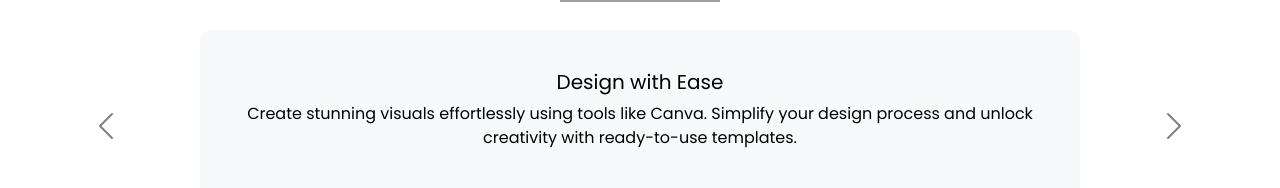
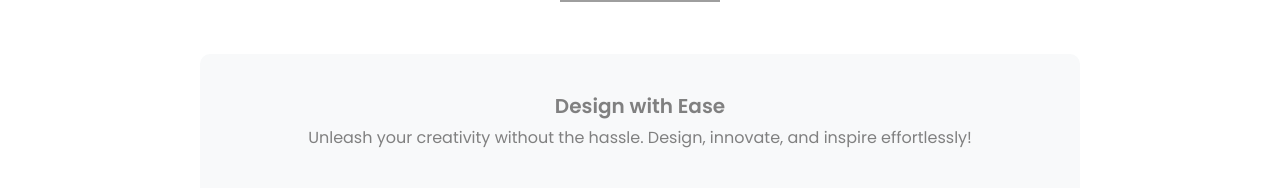
Before and after one commit to renaldimohamad/knowledge-test, a React (Vite) app: page / in a window 1280 px wide. Shown: the part 764-952 px from the top of the page. Built offline with nearby package versions, Linux system fonts and the light colour scheme; no server answers; grey boxes are pictures that could not be loaded.

Commit message:
fix bug onboarding pages

```diff
--- a/src/components/home/index.css
+++ b/src/components/home/index.css
@@ -29,6 +29,11 @@
     .text-responsive p {
        font-size: 0.9rem;
     }
+
+    .card-content {
+      display: none;
+    }
+
  }
 
  @media (max-width: 576px) {
--- a/src/components/home/index.tsx
+++ b/src/components/home/index.tsx
@@ -1,4 +1,4 @@
-import {Carousel, Container} from "react-bootstrap"
+import {Carousel, Collapse, Container} from "react-bootstrap"
 import "./index.css"
 import useStore from "../../stores/hook"
 import {Navigate} from "react-router-dom"
@@ -49,7 +49,7 @@ const Index = () => {
          alt: "Third slide",
          title: "Streamline Your Teamwork",
          content:
-            "Easily organize tasks, share updates, and collaborate with your team in one place. Boost productivity with real-time tracking and seamless integration.",
+            "Stay on track, meet deadlines, and achieve more together—because teamwork makes the dream work!",
       },
       {
          id: 2,
@@ -57,7 +57,7 @@ const Index = () => {
          alt: "Third slide",
          title: "Design with Ease",
          content:
-            "Create stunning visuals effortlessly using tools like Canva. Simplify your design process and unlock creativity with ready-to-use templates.",
+            "Unleash your creativity without the hassle. Design, innovate, and inspire effortlessly!",
       },
       {
          id: 3,
@@ -65,7 +65,7 @@ const Index = () => {
          alt: "Third slide",
          title: "  Elevate Your Workflow",
          content:
-            "Enhance your brand’s visibility and engage with your audience through Glossier’s innovative tools. Build trust, connect, and grow.",
+            "Boost your brand and connect like never before. Take your projects to the next level with innovative tools.",
       },
       {
          id: 4,
@@ -73,7 +73,7 @@ const Index = () => {
          alt: "Third slide",
          title: "Collaborate with your team",
          content:
-            "Combine powerful tools like Slack and Jira to achieve new heights in efficiency. Simplify project management and stay on top of deadlines.",
+            "Work smarter, not harder. Sync with your team and hit every milestone with ease",
       },
    ]
 
@@ -119,10 +119,13 @@ const Index = () => {
                      )
                   })}
                </div>
-
-               <Carousel data-bs-theme="dark" interval={3000}>
+               <div className="card-content">
+                  <Carousel interval={3000}>
                      {cardContent.map((card, index) => (
-                     <Carousel.Item key={index} style={{position: "relative"}}>
+                        <Carousel.Item
+                           key={index}
+                           style={{position: "relative"}}
+                        >
                            <Carousel.Caption
                               style={{
                                  position: "absolute",
@@ -130,13 +133,27 @@ const Index = () => {
                               }}
                            >
                               <div className="d-flex flex-column justify-content-center align-items-center ">
-                              <h5>{card.title}</h5>
-                              <p>{card.content}</p>
+                                 <h5
+                                    style={{
+                                       color: "gray",
+                                       fontWeight: "bold",
+                                    }}
+                                 >
+                                    {card.title}
+                                 </h5>
+                                 <p
+                                    style={{
+                                       color: "gray",
+                                    }}
+                                 >
+                                    {card.content}
+                                 </p>
                               </div>
                            </Carousel.Caption>
                         </Carousel.Item>
                      ))}
                   </Carousel>
+               </div>
             </Container>
          </div>
       </>
--- a/vite.config.ts
+++ b/vite.config.ts
@@ -1,12 +1,6 @@
 import {defineConfig} from "vite"
 import react from "@vitejs/plugin-react"
-import legacy from "@vitejs/plugin-legacy"
 
 export default defineConfig({
-   plugins: [
-      react(),
-      legacy({
-         targets: ["> 1%", "last 2 versions", "iOS >= 10", "not dead"],
-      }),
-   ],
+   plugins: [react()],
 })
```
Lines whose indentation alone changed are shown as unchanged.
